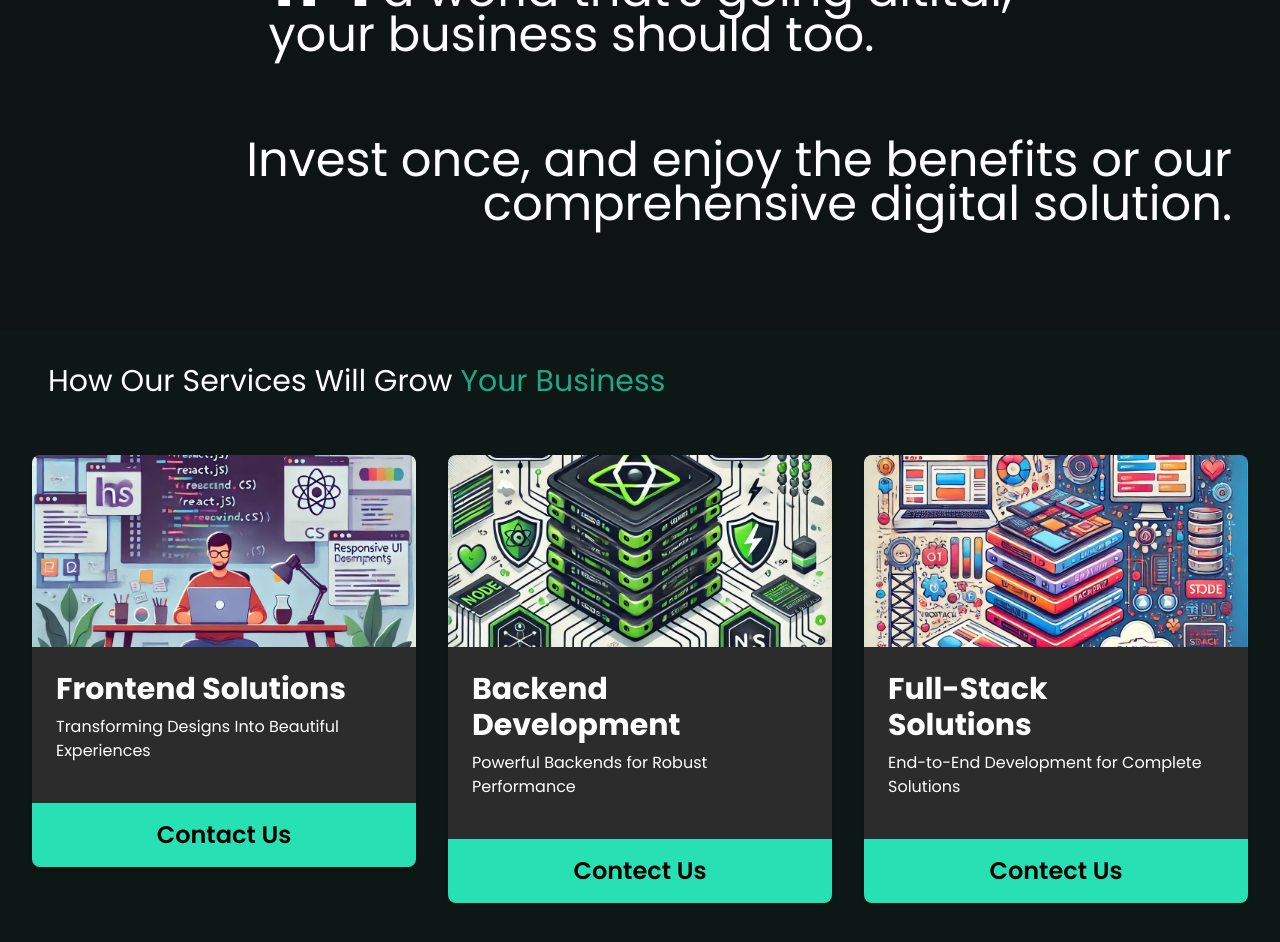
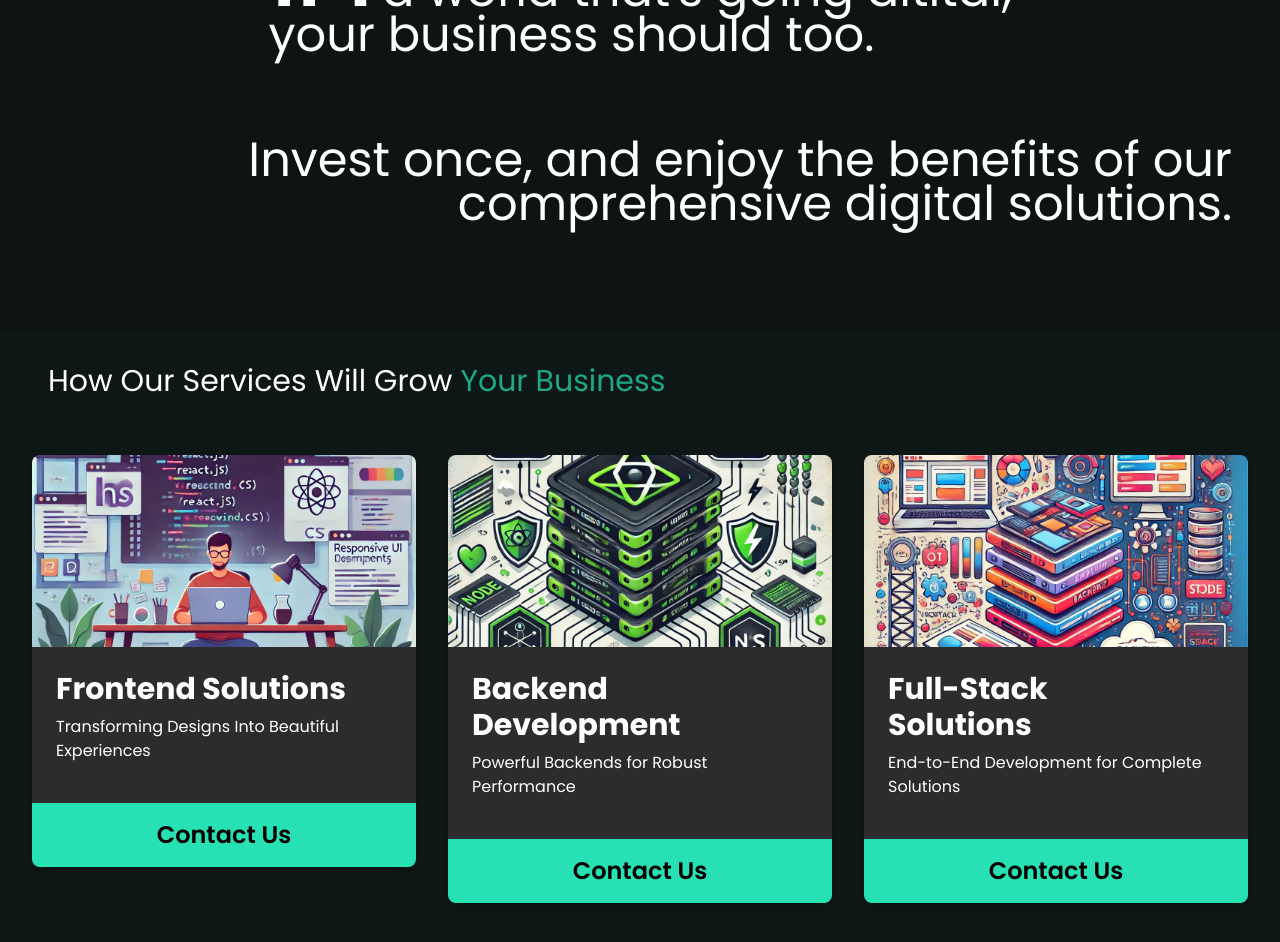
Before and after one commit to prashantkumarpro/HimPrash, a React (Vite) app: page / in a window 1280 px wide. Shown: the part 260-1202 px from the top of the page. Built offline with nearby package versions, Linux system fonts and the light colour scheme.

Commit message:
resolve spelling mistakes

```diff
--- a/src/App.jsx
+++ b/src/App.jsx
@@ -154,7 +154,7 @@ const Hero = () => (
         <h1 className="hero_intro_text text-[3rem] leading-[2.8rem]"><span className="text-[10vw] tracking-tighter">In</span> a world that's going ditital, <br />your business should too.</h1>
       </div>
       <div className="hero_intro text-right px-8 py-6">
-        <h1 className="hero_intro_text text-[3rem] leading-[2.8rem]">Invest once, and enjoy the benefits or our comprehensive digital solution.</h1>
+        <h1 className="hero_intro_text text-[3rem] leading-[2.8rem]">Invest once, and enjoy the benefits of our comprehensive digital solutions.</h1>
       </div>
     </div>
   </section>
--- a/src/components/SolutionsCard.jsx
+++ b/src/components/SolutionsCard.jsx
@@ -84,7 +84,7 @@ const BackendCard = () => {
         </div>
       </div>
       <a href='#contact' className="block text-2xl bg-[#27E0B3] text-black font-semibold py-4 text-center cursor-pointer hover:bg-[#1FA887]">
-        Contect Us
+        Contact Us
       </a>
     </div>
   );
@@ -133,7 +133,7 @@ const FullStackCard = () => {
       </div>
 
       <a href='#contact' className="block text-2xl bg-[#27E0B3] text-black font-semibold py-4  text-center cursor-pointer hover:bg-[#1FA887]">
-        Contect Us
+        Contact Us
       </a>
     </div>
   );
```
